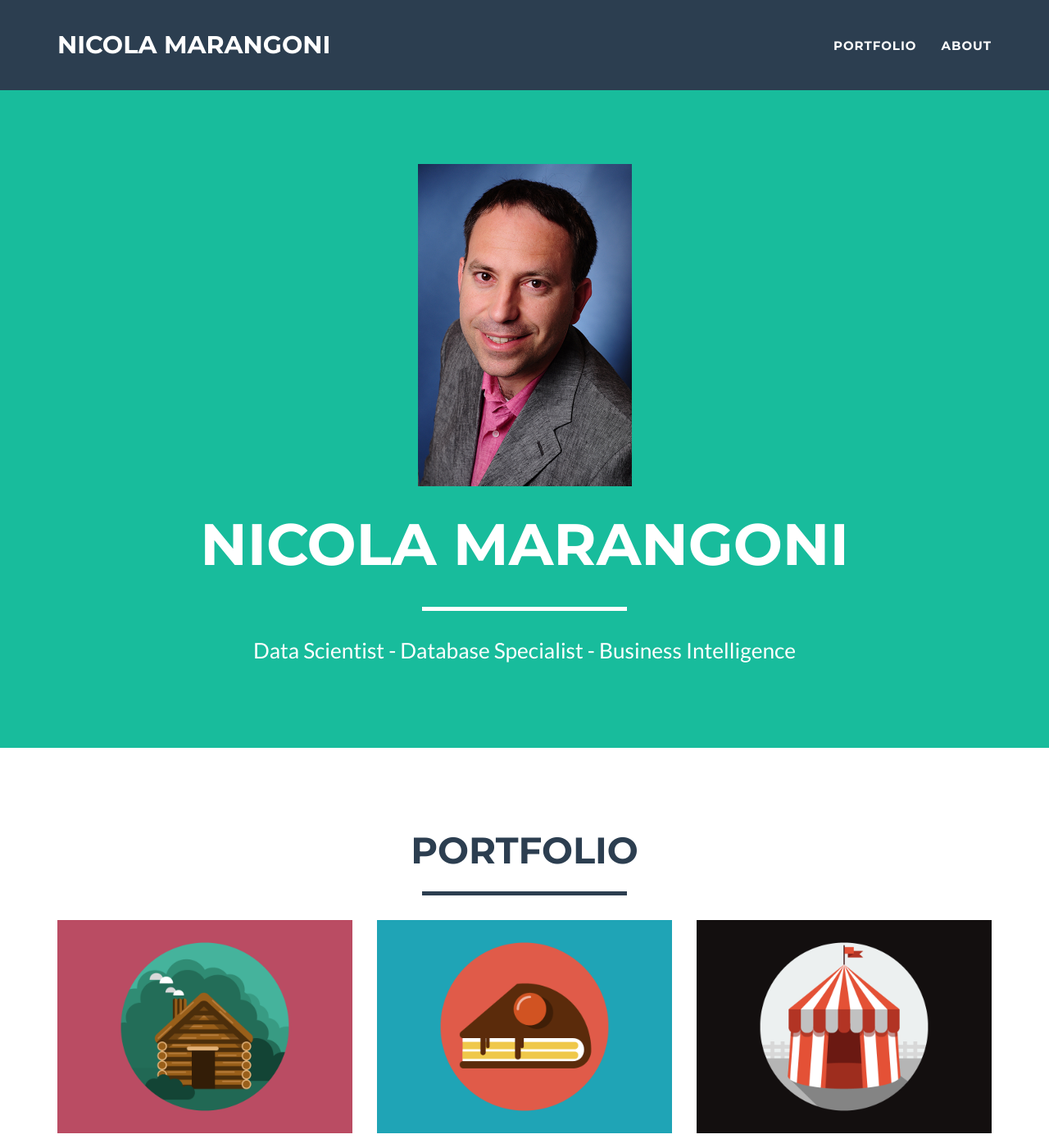
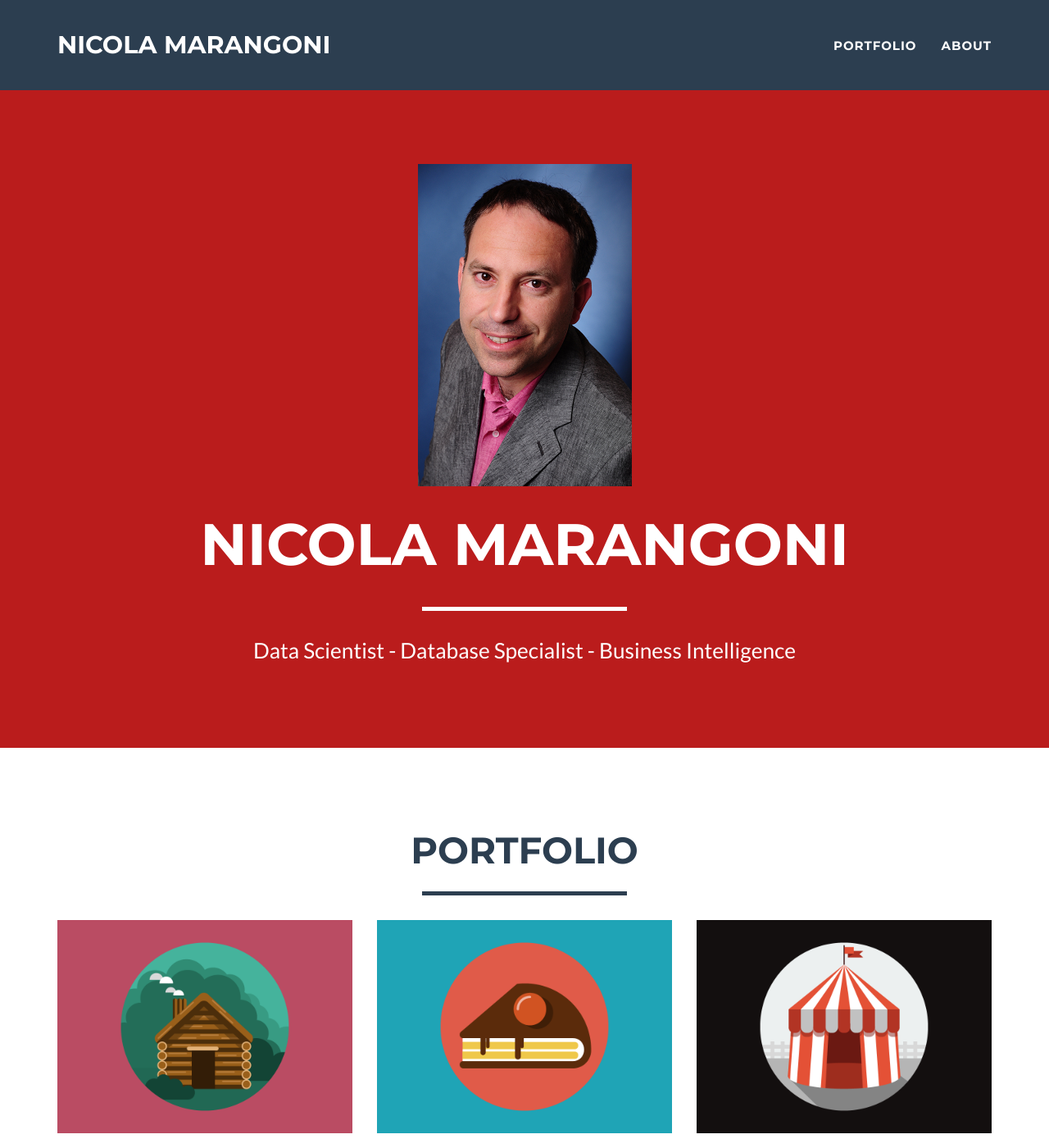
Before and after one commit to nicolamarangoni/nicolamarangoni.github.io, a Jekyll site: the page built from index.html, in a window 1280 px wide and 1400 px high. Shown: the whole window at 82% size. Built offline with Jekyll 4.4.1, drawn with Linux system fonts in a browser that asks for light colours; some of the changed text lies outside the part shown.

Commit message:
color modified

```diff
--- a/_config.yml
+++ b/_config.yml
@@ -6,9 +6,9 @@ description: "Write an awesome description for your new site here. You can edit
 
 # Color settings (hex-codes without the leading hash-tag)
 color:
-  primary: 18bc9c #C41010
-  secondary: 2c3e50 #70484C
-  secondary-dark: 233140 #382123
+  primary: ba1c1c #BA1C1C
+  secondary: 2c3e50 #FD6E8A
+  secondary-dark: 233140 #A2122F
 
 # Footer settings
 footer:
@@ -44,7 +44,7 @@ address:
   - line: Germany
 
 # Credits content
-credits: 'Email: nicola.marangoni@gmail.com \n Skype: nicola.marangoni'
+credits: 'Email: nicola.marangoni@gmail.com Skype: nicola.marangoni'
 
 # Build settings
 markdown: kramdown
```
